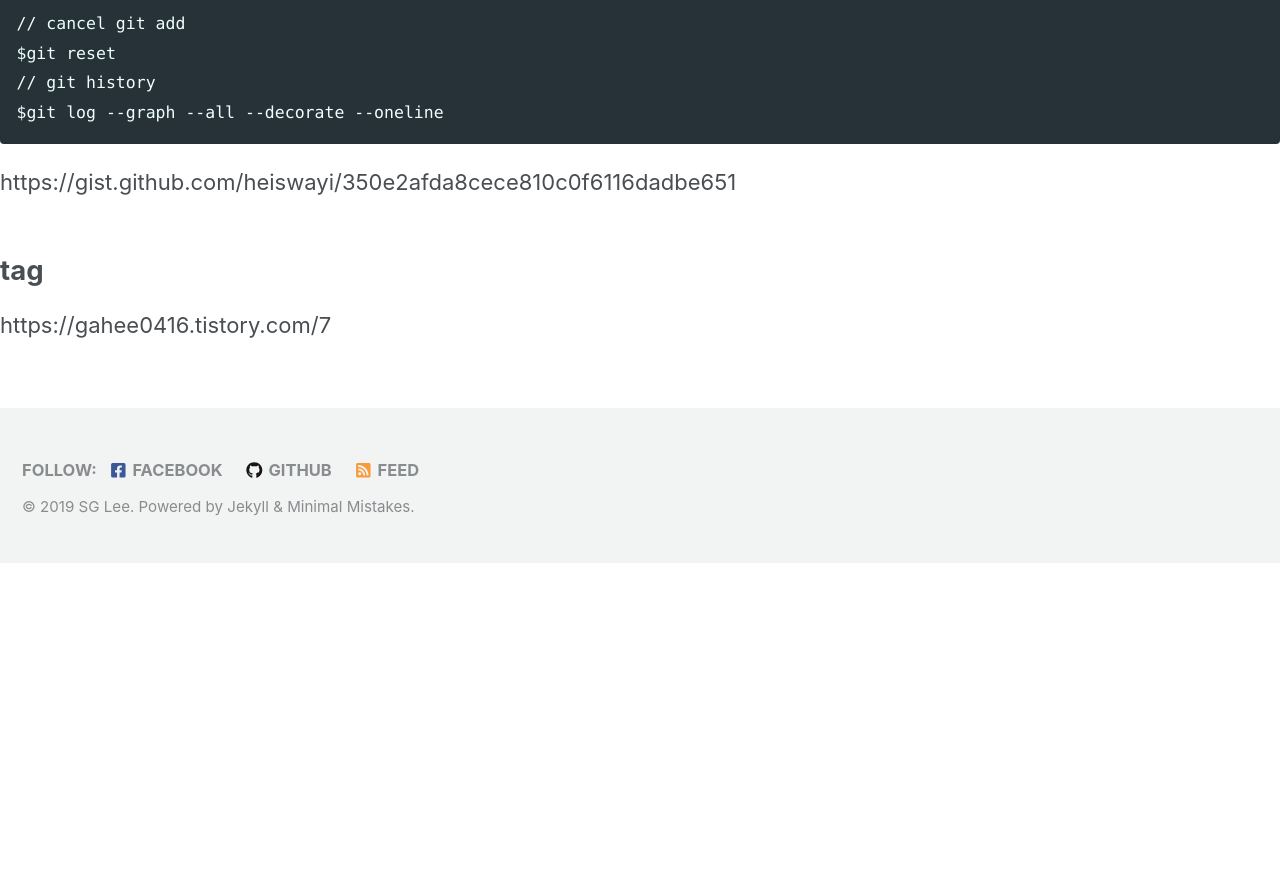
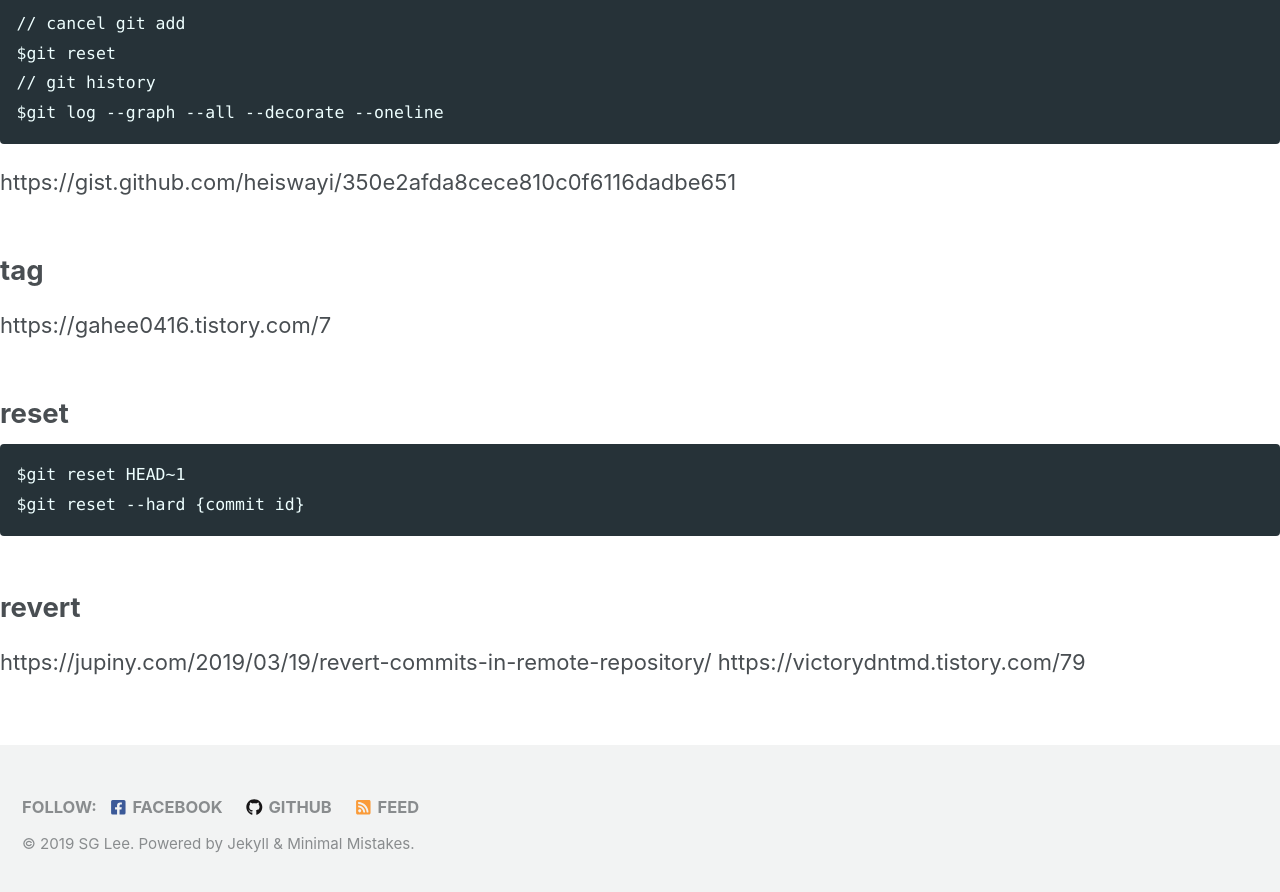
Before and after one commit to sglee-net/sglee-net.github.io, a Jekyll site: the page built from stuff/git.md, in a window 1280 px wide and 900 px high, scrolled down 2859 px. Shown: the top 892 px of the window. Built offline with Jekyll 4.4.1, drawn with Linux system fonts in a browser that asks for light colours; cached includes are drawn as plain includes; nearby versions of some CDN libraries; our own code applies the rules of GitHub Pages for plain Markdown files; before the commit the page ends 3422 px from its top, so only the background shows below that.

Commit message:
Update git.md

````diff
--- a/stuff/git.md
+++ b/stuff/git.md
@@ -95,3 +95,13 @@ https://gist.github.com/heiswayi/350e2afda8cece810c0f6116dadbe651
 
 ## tag
 https://gahee0416.tistory.com/7
+
+## reset
+```
+$git reset HEAD~1
+$git reset --hard {commit id}
+```
+
+## revert
+https://jupiny.com/2019/03/19/revert-commits-in-remote-repository/
+https://victorydntmd.tistory.com/79
````
